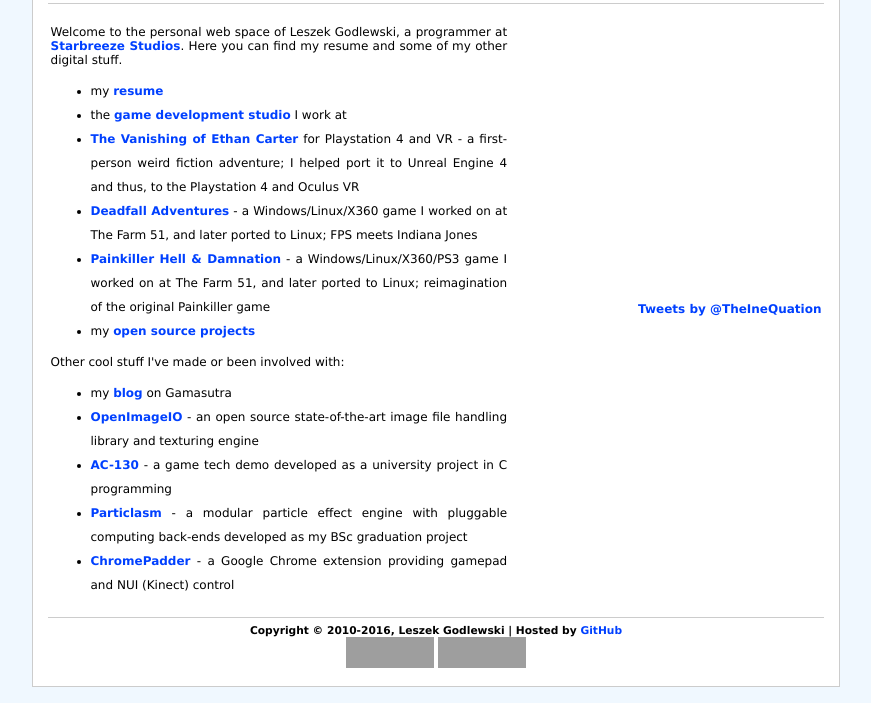
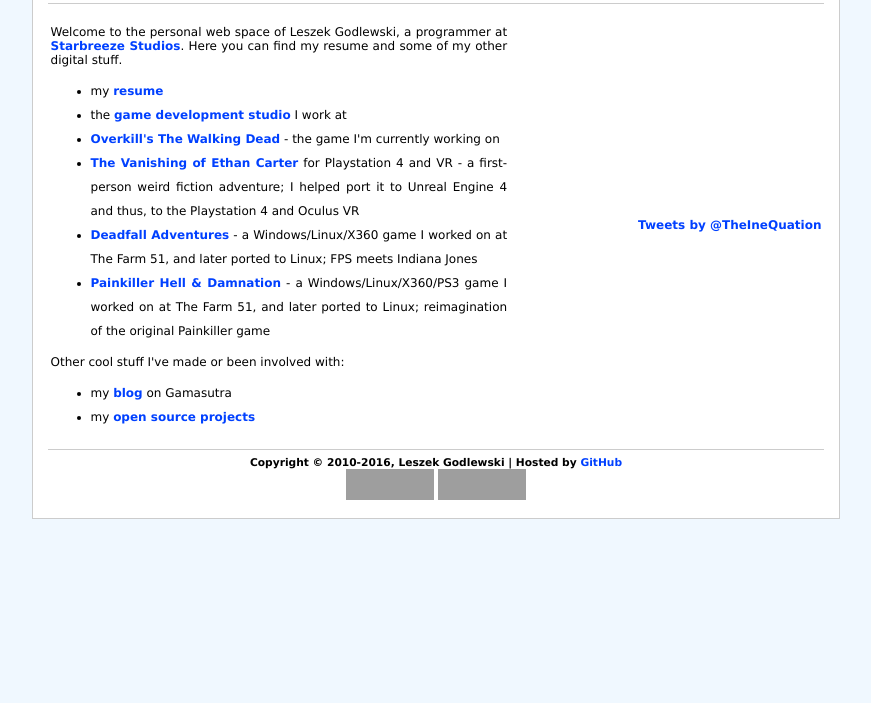
Before and after one commit to inequation/inequation.github.com, a plain HTML site: page index.html in a window 1280 px wide. Shown: the part 97-800 px from the top of the page, without its empty margins (204-1075 px from the left). Drawn offline with Linux system fonts and the light colour scheme; grey boxes are pictures that could not be loaded.

Commit message:
Remove old crap, introduce newer stuff

```diff
--- a/index.html
+++ b/index.html
@@ -34,10 +34,10 @@
 					<ul>
 					<li>my <a href="http://resume.inequation.org/">resume</a></li>
 					<li>the <a href="https://www.starbreeze.com/">game development studio</a> I work at</li>
+					<li><a href="http://www.overkillsthewalkingdead.com/">Overkill's The Walking Dead</a> - the game I'm currently working on</li>
 					<li><a href="http://ethancartergame.com/">The Vanishing of Ethan Carter</a> for Playstation 4 and VR - a first-person weird fiction adventure; I helped port it to Unreal Engine 4 and thus, to the Playstation 4 and Oculus VR</li>
 					<li><a href="http://www.deadfall-game.com/">Deadfall Adventures</a> - a Windows/Linux/X360 game I worked on at The Farm 51, and later ported to Linux; FPS meets Indiana Jones</li>
 					<li><a href="http://www.painkillergame.com/">Painkiller Hell &amp; Damnation</a> - a Windows/Linux/X360/PS3 game I worked on at The Farm 51, and later ported to Linux; reimagination of the original Painkiller game</li>
-					<li>my <a href="http://www.github.com/inequation/">open source projects</a></li>
 					</ul>
 
 					<p>
@@ -46,10 +46,7 @@
 					<ul>
 
 					<li>my <a href="http://blog.inequation.org/">blog</a> on Gamasutra</li>
-					<li><a href="http://www.openimageio.org/">OpenImageIO</a> - an open source state-of-the-art image file handling library and texturing engine</li>
-					<li><a href="http://www.indiedb.com/games/ac-130/">AC-130</a> - a game tech demo developed as a university project in C programming</li>
-					<li><a href="http://github.com/inequation/particlasm/">Particlasm</a> - a modular particle effect engine with pluggable computing back-ends developed as my BSc graduation project</li>
-					<li><a href="http://www.youtube.com/watch?v=3B2DqfxtVWQ">ChromePadder</a> - a Google Chrome extension providing gamepad and NUI (Kinect) control</li>
+					<li>my <a href="http://www.github.com/inequation/">open source projects</a></li>
 					</ul>
 				</td>
 
```
